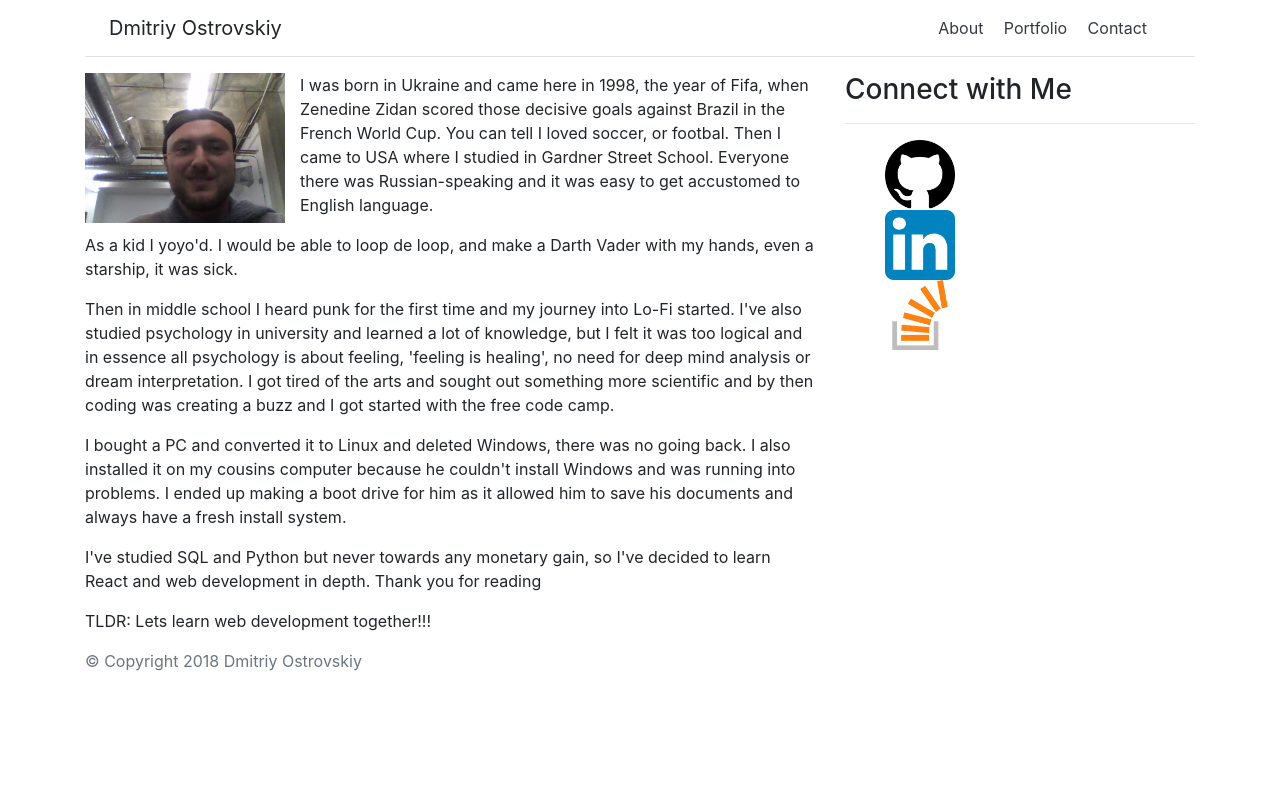
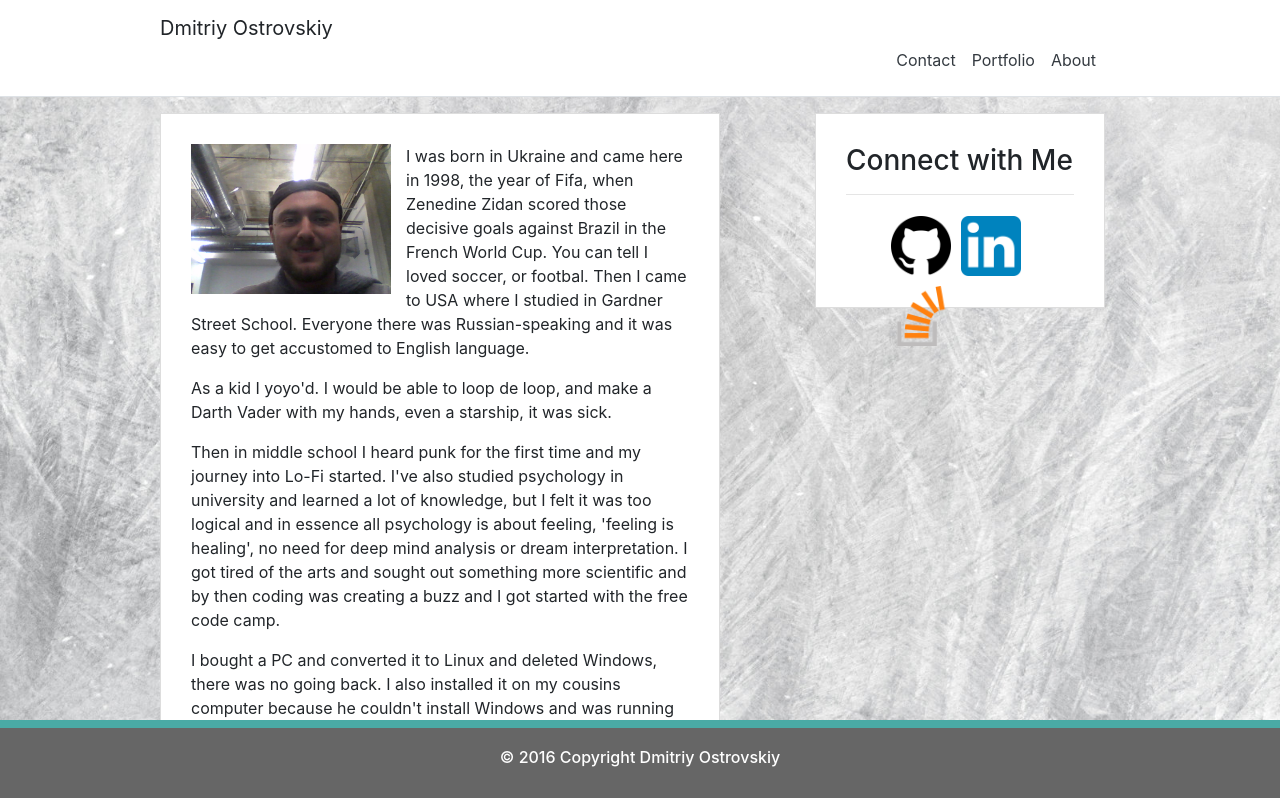
Before and after one commit to dimaostrov/Bootstrap-Portfolio, a plain HTML site: page index.html in a window 1280 px wide. Shown: the top 798 px of the page. Drawn offline with Linux system fonts and the light colour scheme.

Commit message:
Add footer

```diff
--- a/assets/css/style.css
+++ b/assets/css/style.css
@@ -1,7 +1,27 @@
+html {
+    height: 100%;
+    width: 100%;
+}
+
+body {
+    margin: 0;
+    width: 100%;
+    height: 100%;
+    background-size: cover;
+    background-position: center;
+    background-image: url("../images/background-texture.jpg");
+    position: absolute;
+
+}
+
 .profile {
     float: left;
     width: 200px;
     margin: 0 15px 5px 0;
+}
+
+ul {
+    height: 50px;
 }
 
 li {
@@ -9,5 +29,46 @@ li {
 }
 
 .connect {
-    width: 70px;
+    width: 60px;
+    margin: 5px;
+    float: left;
 }
+
+.box {
+    background: #ffffff;
+    border: solid #dddddd 1px;
+    position: static;
+    padding: 30px;
+}
+
+.width {
+    width: 960px;
+    margin: auto;
+    box-sizing: border-box;
+}
+
+.container-fluid {
+    padding: 0;
+    box-sizing: border-box;
+}
+
+.text-dark {
+    float: right;
+}
+
+footer {
+    background-color: #666666;
+    color: white;
+    position: fixed;
+    bottom: 0;
+    width: 100%;
+    height: 10%;
+    margin-top: 10px;
+    border-top: 8px #4aaaa5 solid;
+    box-sizing: border-box;
+}
+
+footer h6 {
+    text-align: center;
+    padding: 20px 0;
+}
--- a/index.html
+++ b/index.html
@@ -11,8 +11,9 @@
 </head>
 
 <body>
-    <div class="container">
+    <div class="container-fluid">
         <div class="d-flex flex-column flex-md-row align-items-center p-3 px-md-4 mb-3 bg-white border-bottom box-shadow">
+            <div class="width">
             <h5 class="my-0 mr-md-auto font-weight-normal">Dmitriy Ostrovskiy</h5>
             <nav class="my-2 my-md-0 mr-md-3">
                 <a class="p-2 text-dark" href="">About</a>
@@ -21,12 +22,13 @@
             </nav>
         </div>
         </div>
+    </div>
 
 
 
     <div class="container">
-        <div class="row">
-            <div class="col-md-8">
+        <div class="row width">
+            <div class="col-md-7 box">
                 <img class="img-fluid profile" src="assets/images/profiel.jpg" alt="profile picture">
                 <p>I was born in Ukraine and came here in 1998, the year of Fifa, when Zenedine Zidan scored those decisive
                     goals against Brazil in the French World Cup. You can tell I loved soccer, or footbal. Then I came to
@@ -49,8 +51,11 @@
                 <p>TLDR: Lets learn web development together!!!</p>
 
             </div>
+            <div class="col-md-1">
+
+            </div>
             <div class="col-md-4">
-                <aside>
+                <aside class="box">
                     <h3>Connect with Me</h3>
                     <hr>
                     <ul>
@@ -75,11 +80,15 @@
         </div>
     </div>
 
+
+
+
     <footer class="footer">
-        <div class="container">
-            <span class="text-muted">© Copyright 2018 Dmitriy Ostrovskiy</span>
+            <div class="container-fluid text-center">
+                <h6>© 2016 Copyright Dmitriy Ostrovskiy</h6>
             </div>
     </footer>
+
 
 
 </body>
```
Lines whose indentation alone changed are shown as unchanged.
